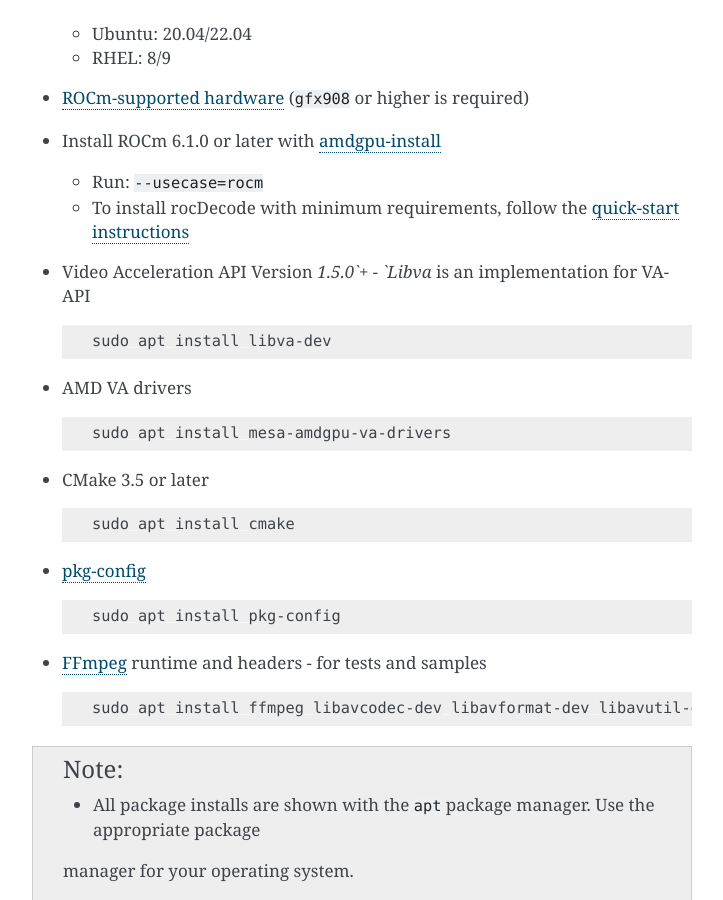
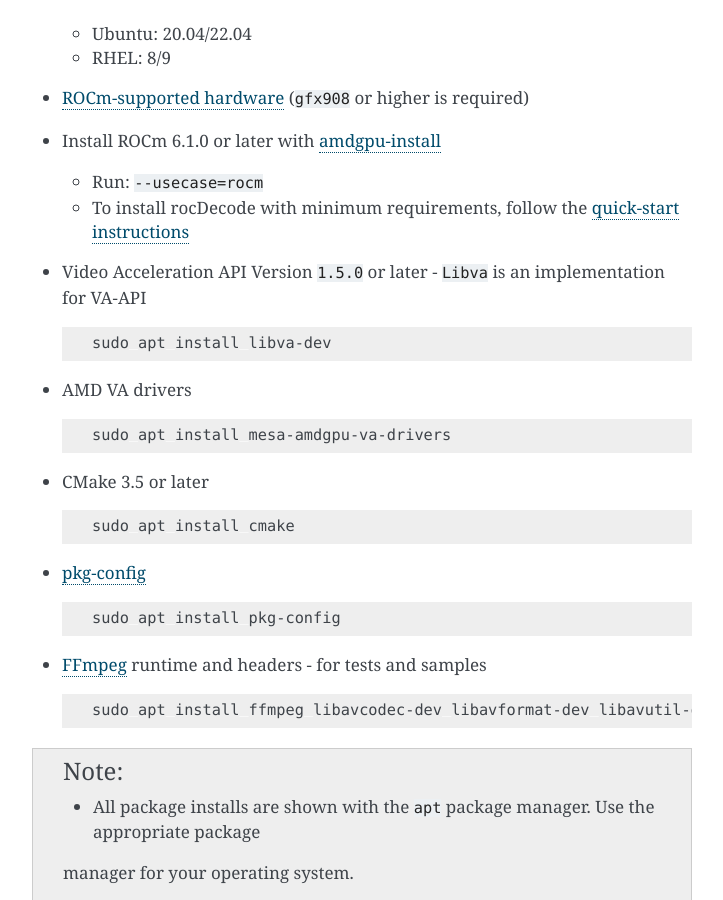
Before and after one commit to ROCm/rocDecode, a Sphinx documentation site: the page built from docs/install/install.rst, in a window 1280 px wide and 900 px high, scrolled down 772 px. Shown: the whole window, without its empty margins (388-1111 px from the left). Built offline with Sphinx 7.4.7, drawn with Linux system fonts in a browser that asks for light colours.

Commit message:
Docs - updates

```diff
--- a/docs/install/install.rst
+++ b/docs/install/install.rst
@@ -54,7 +54,7 @@
   * Run: ``--usecase=rocm``
   * To install rocDecode with minimum requirements, follow the :doc:`quick-start instructions <./quick-start>`
 
-* Video Acceleration API Version `1.5.0`+ - `Libva` is an implementation for VA-API
+* Video Acceleration API Version ``1.5.0`` or later - ``Libva`` is an implementation for VA-API
 
   .. code:: shell
 
```
